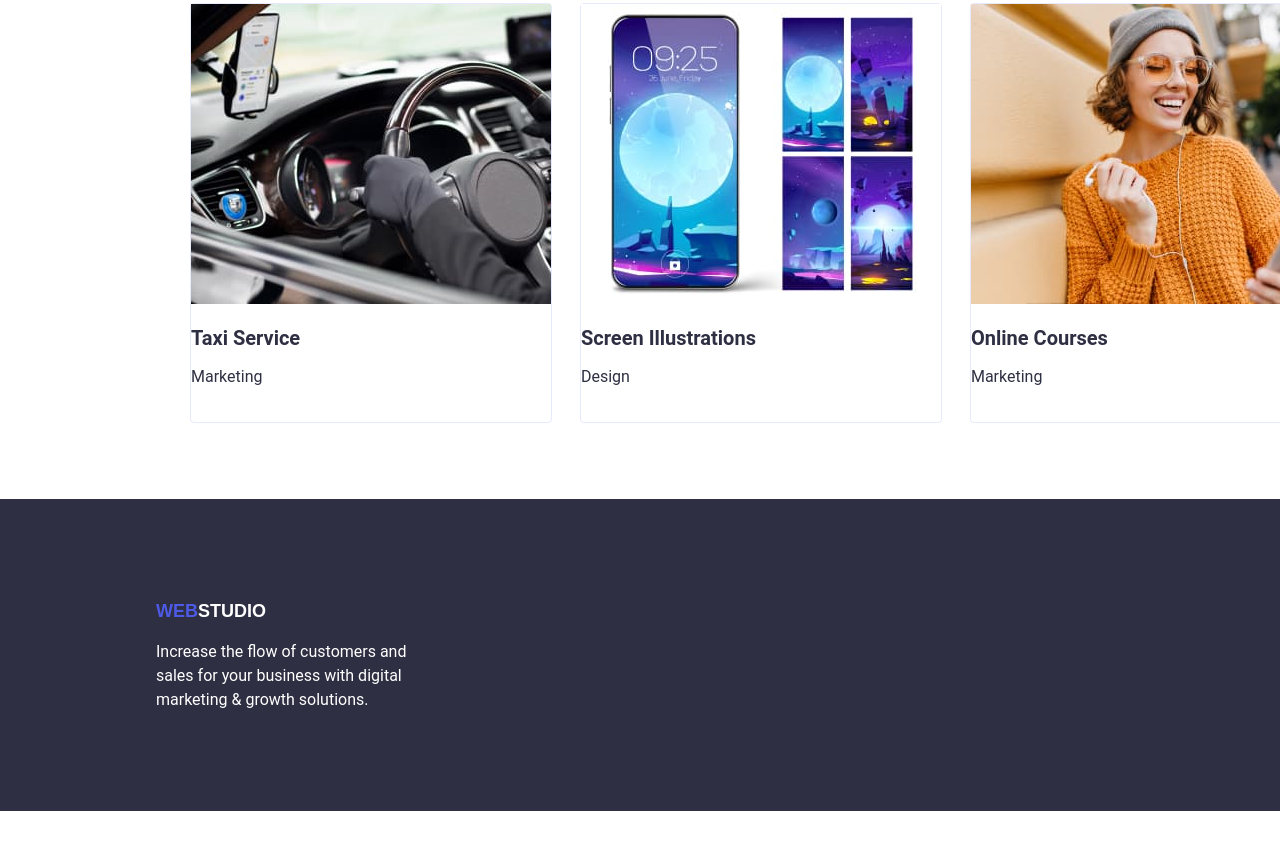
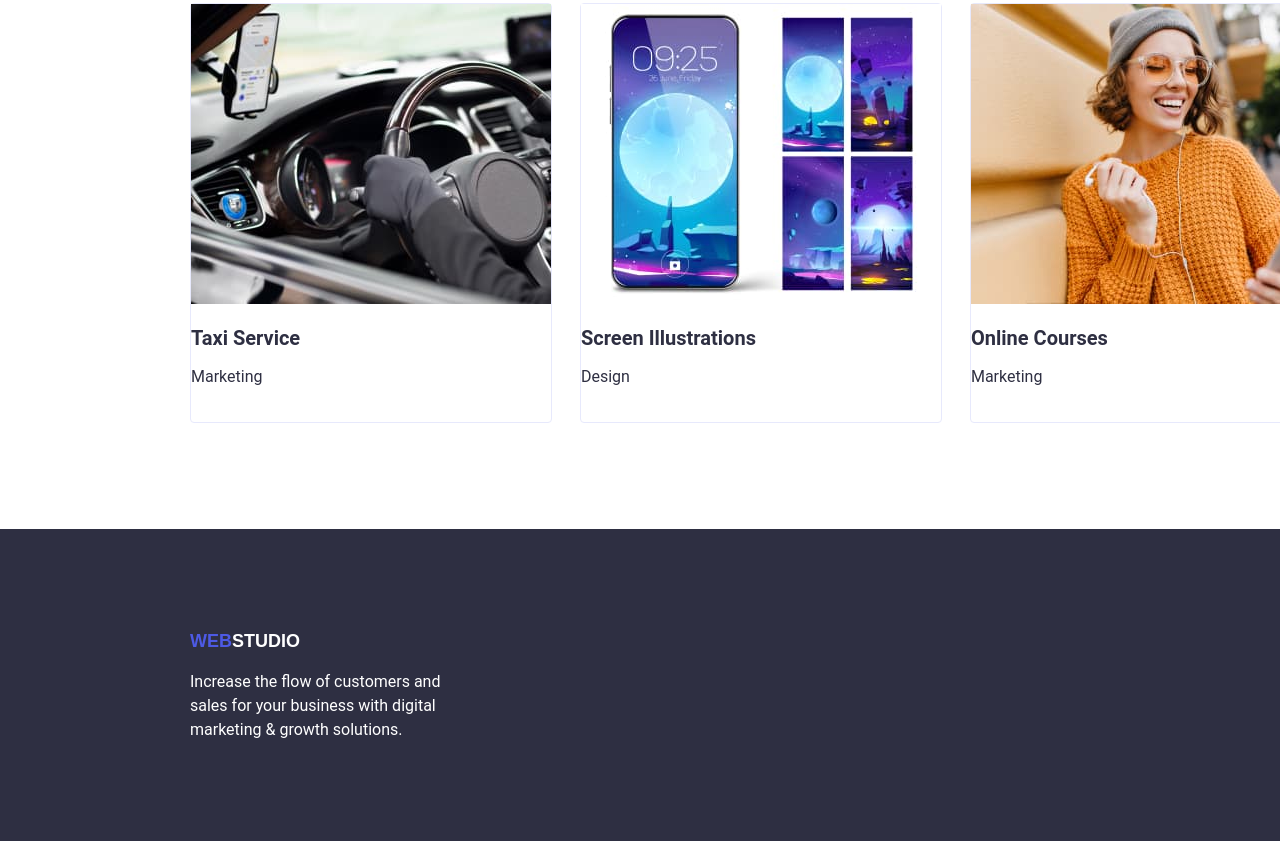
Before and after one commit to BilalFirtina/goit-markup-hw-02, a plain HTML site: page index.html in a window 1280 px wide. Shown: the part 2801-3642 px from the top of the page. Before the commit the page ends 3612 px from the top, so only its background shows below. Drawn offline with nearby package versions, Linux system fonts and the light colour scheme.

Commit message:
correction

```diff
--- a/css/styles.css
+++ b/css/styles.css
@@ -144,7 +144,7 @@ h2 {
 }
 footer {
   background-color: #2e2f42;
-  margin-top: 120px;
+  margin-top: 150px;
   height: 312px;
   color: #ffffff;
   position: relative;
@@ -178,6 +178,6 @@ footer {
   width: 264px;
   height: 112px;
   top: 100px;
-  left: 156px;
+  left: 190px;
   position: absolute;
 }
```
